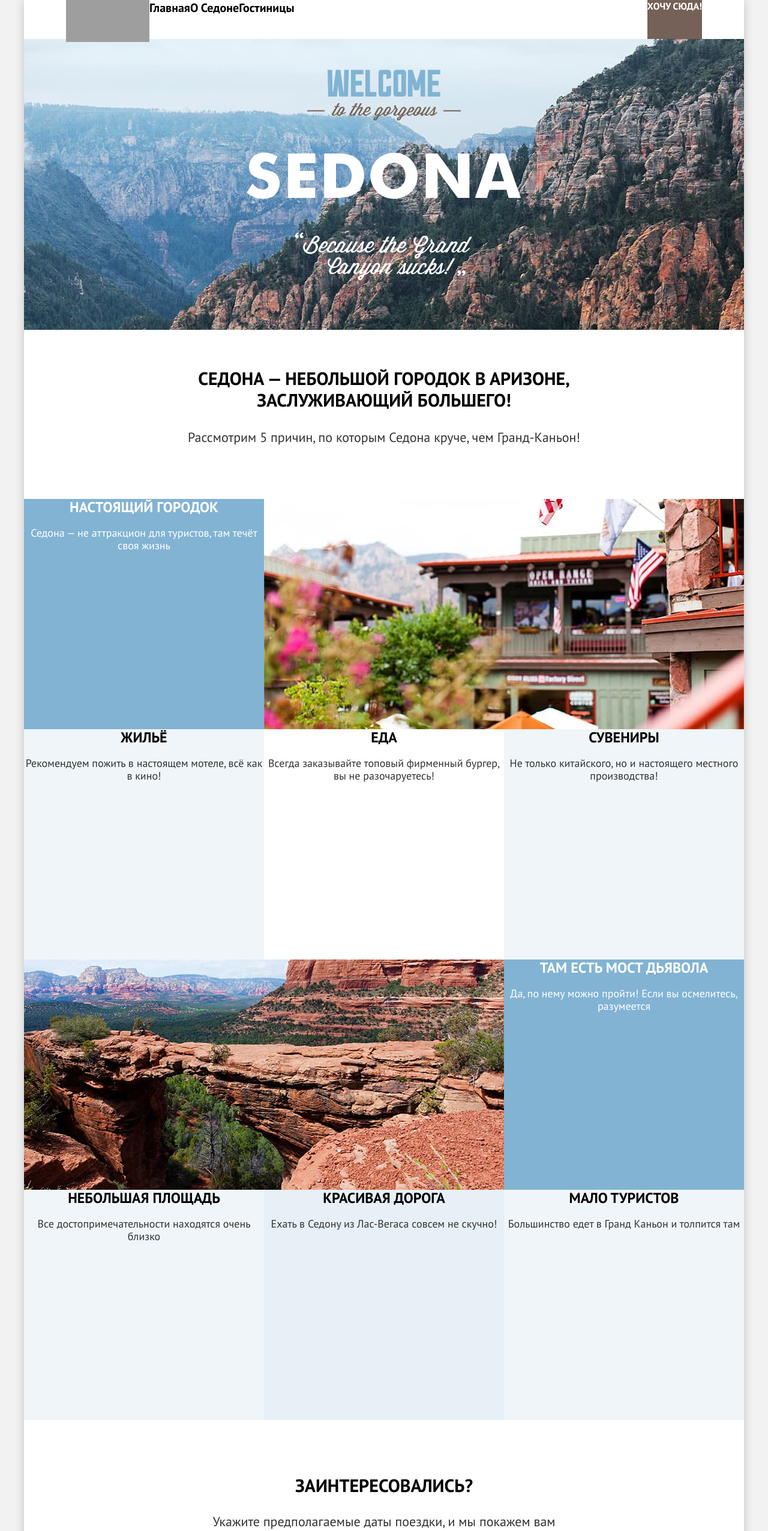
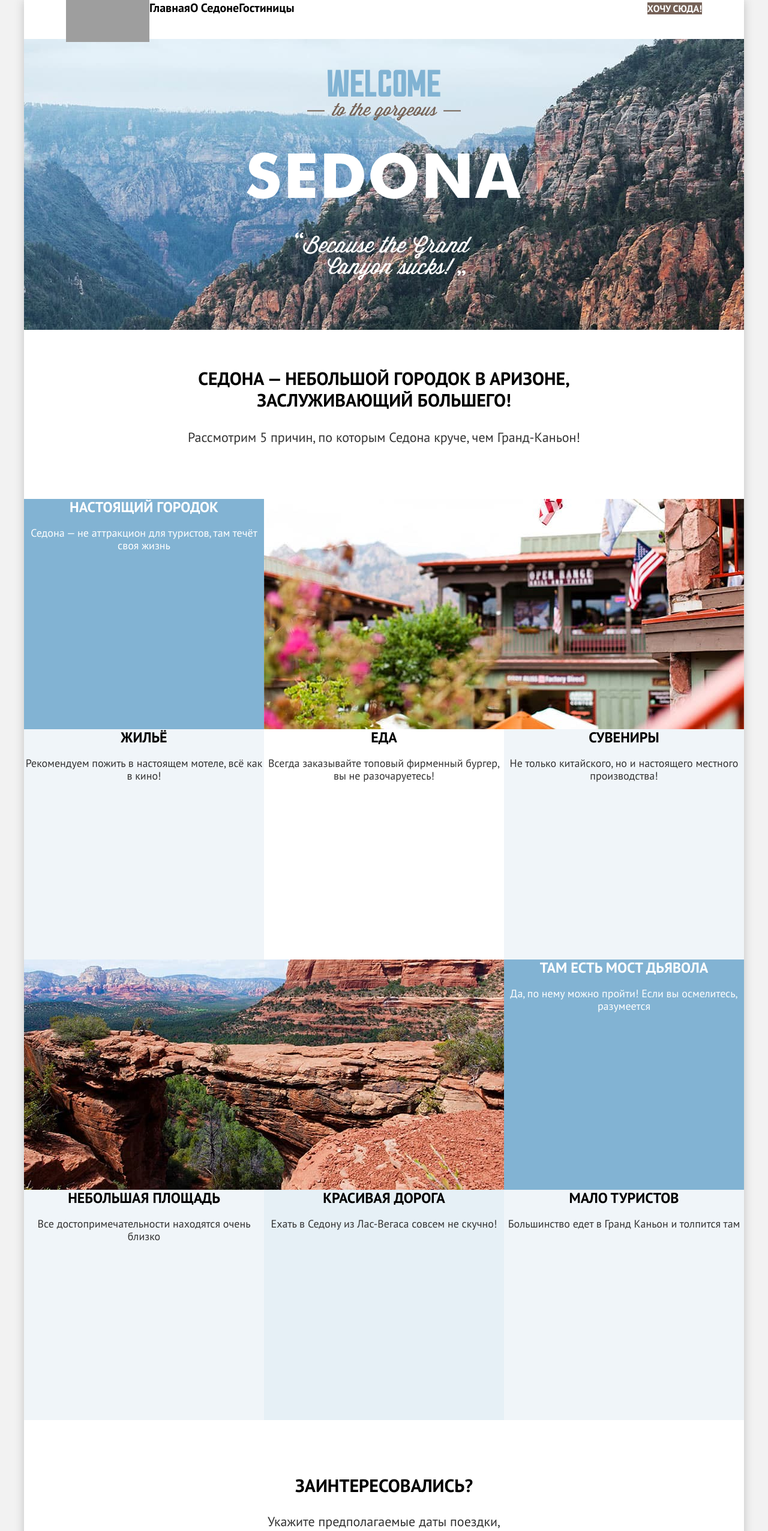
Before and after one commit to htmlacademy-htmlcss/1888439-sedona-34, a plain HTML site: page 6/index.html in a window 1280 px wide. Shown: the top 2553 px of the page at 60% size. Drawn offline with Linux system fonts and the light colour scheme; grey boxes are pictures that could not be loaded.

Commit message:
:heavy_check_mark: Сборка #6

```diff
--- a/6/index.html
+++ b/6/index.html
@@ -26,13 +26,21 @@
             </li>
           </ul>
         </nav>
+        <ul class="header-actions-list">
+          <li class="header-action-item">
             <a class="search" href="#">
               <span class="visually-hidden">Поиск</span>
             </a>
+          </li>
+          <li class="header-action-item">
             <a class="like-it" href="#">
               <span class="visually-hidden">Мне нравится</span>
             </a>
+          </li>
+          <li class="header-action-item">
             <a class="button button-brown" href="#">Хочу сюда!</a>
+          </li>
+        </ul>
       </header>
 
       <main class="main-index main-container">
@@ -121,7 +129,7 @@
         <section class="booking">
           <h2 class="booking-title">Заинтересовались?</h2>
           <p class="booking-suggestion">
-            Укажите предполагаемые даты поездки, и мы покажем вам лучшие предложения гостиниц в Седоне
+            Укажите предполагаемые даты поездки,<br>и мы покажем вам лучшие предложения гостиниц в Седоне
           </p>
           <div class="booking-button-wrapper">
             <a class="button" href="catalog.html">Поиск гостиницы в Cедоне</a>
--- a/6/styles/styles.css
+++ b/6/styles/styles.css
@@ -62,6 +62,7 @@ img {
 .navigation {
   display: flex;
   width: 530px;
+  margin-right: auto;
 }
 
 .navigation-list {
@@ -76,16 +77,26 @@ img {
   text-decoration: none;
 }
 
+.header-actions-list {
+  display: flex;
+  margin: 0;
+  padding: 0;
+  list-style-type: none;
+}
+
 .search {
-  width: 42px;
-  margin-left: auto;
+  display: block;
+  height: 100%;
+  min-width: 42px;
   background-image: url("../images/icons/search.svg");
   background-repeat: no-repeat;
   background-position: 50% 50%;
 }
 
 .like-it {
-  width: 42px;
+  display: block;
+  height: 100%;
+  min-width: 42px;
   background-image: url("../images/icons/heart.svg");
   background-repeat: no-repeat;
   background-position: 50% 50%;
@@ -117,7 +128,8 @@ img {
 }
 
 .reasons-title {
-  margin: 0;
+  width: 655px;
+  margin: 0 auto;
   margin-bottom: 90px;
   font-size: 22px;
   font-weight: 400;
@@ -205,7 +217,8 @@ img {
 }
 
 .booking-title {
-  margin: 0;
+  width: 297px;
+  margin: 0 auto;
   margin-bottom: 29px;
   font-size: 30px;
   font-weight: 700;
@@ -236,7 +249,8 @@ img {
 }
 
 .subscription-title {
-  margin: 0;
+  width: 404px;
+  margin: 0 auto;
   margin-bottom: 29px;
   font-size: 30px;
   font-weight: 700;
```
Also changed, not shown: 6/catalog.html (+9 -0 lines). Lines whose indentation alone changed are shown as unchanged.
